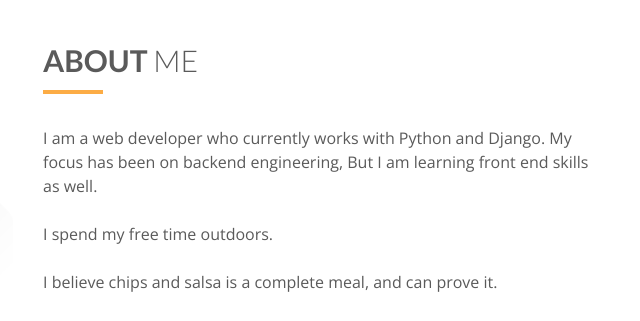
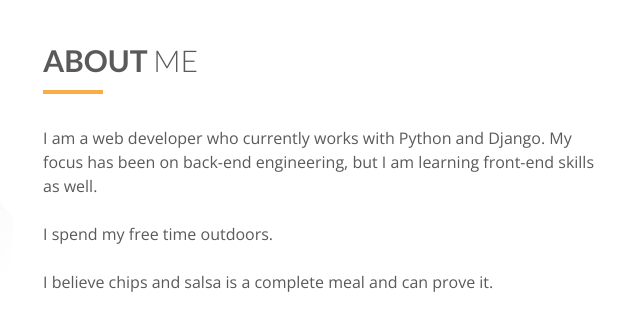
Before and after one commit to ETinLV/ETinLV.github.io, a plain HTML site: page index.html in a window 1280 px wide. Shown: the part 780-1101 px from the top of the page, 612-1252 px from the left. Drawn offline with nearby package versions, Linux system fonts and the light colour scheme.

Commit message:
updated copy

```diff
--- a/index.html
+++ b/index.html
@@ -107,11 +107,11 @@
                         <hr>
                         <div class="clearfix"></div>
                     </div>
-                    <p class="intro">I am a web developer who currently works with Python and Django. My focus has been on backend engineering,
-                        But I am learning front end skills as well.
+                    <p class="intro">I am a web developer who currently works with Python and Django. My focus has been on back-end engineering,
+                        but I am learning front-end skills as well.
                         <br><br>
                         I spend my free time outdoors.<br><br>
-                        I believe chips and salsa is a complete meal, and can prove it.</p>
+                        I believe chips and salsa is a complete meal and can prove it.</p>
                     <ul class="about-list">
                         <li>
                             <span class="fa fa-dot-circle-o"></span>
@@ -223,7 +223,7 @@
                 <ul class="fa-ul text-left">
                     <li class="description">Completed various projects using Django and Python</li>
                     <li class="description">Contributed Pro-Bono worked to an environmental service website</li>
-                    <li class="description">Worked with basic JavaScript, Css and HTML</li>
+                    <li class="description">Worked with basic JavaScript, CSS and HTML</li>
                 </ul>
             </div>
 
```
